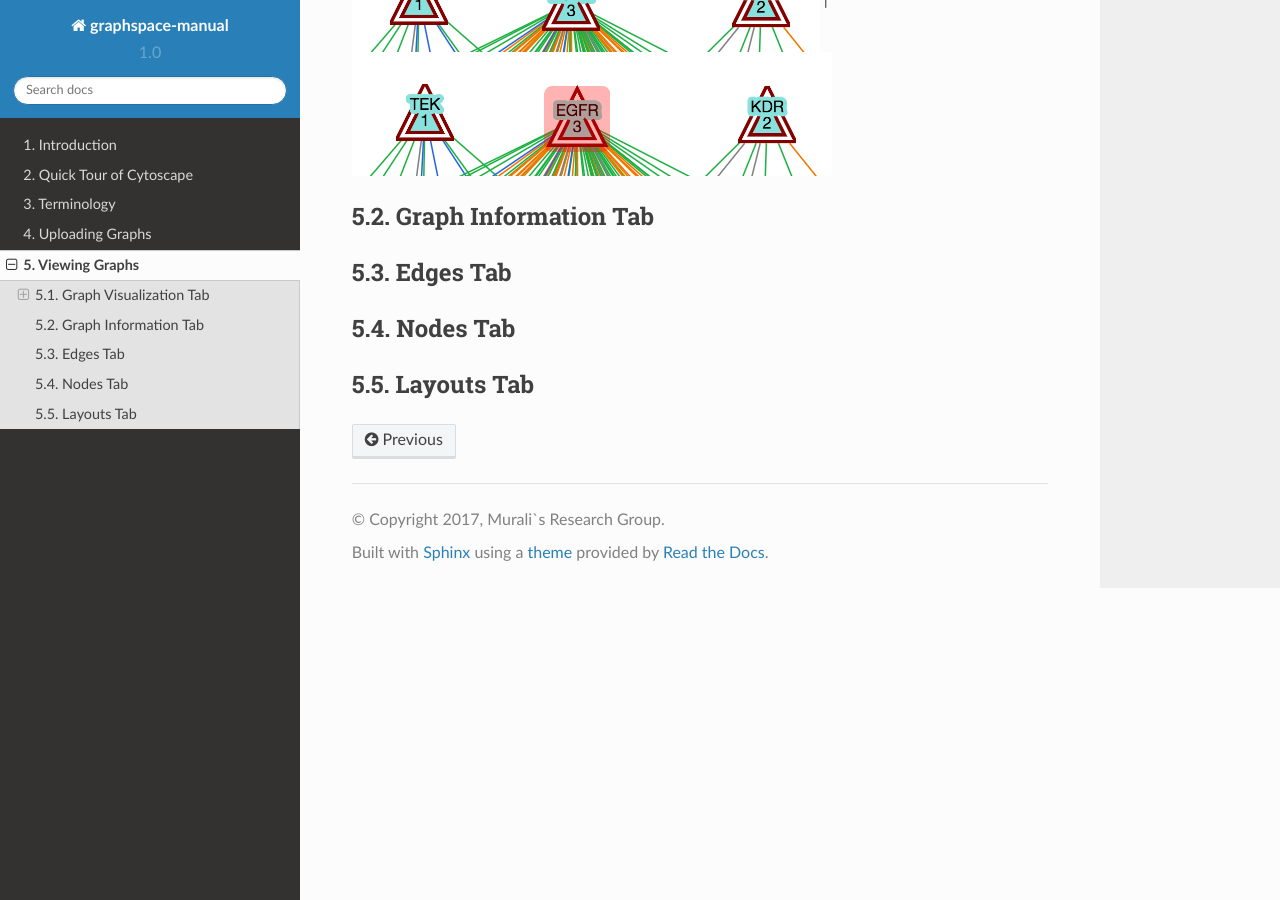
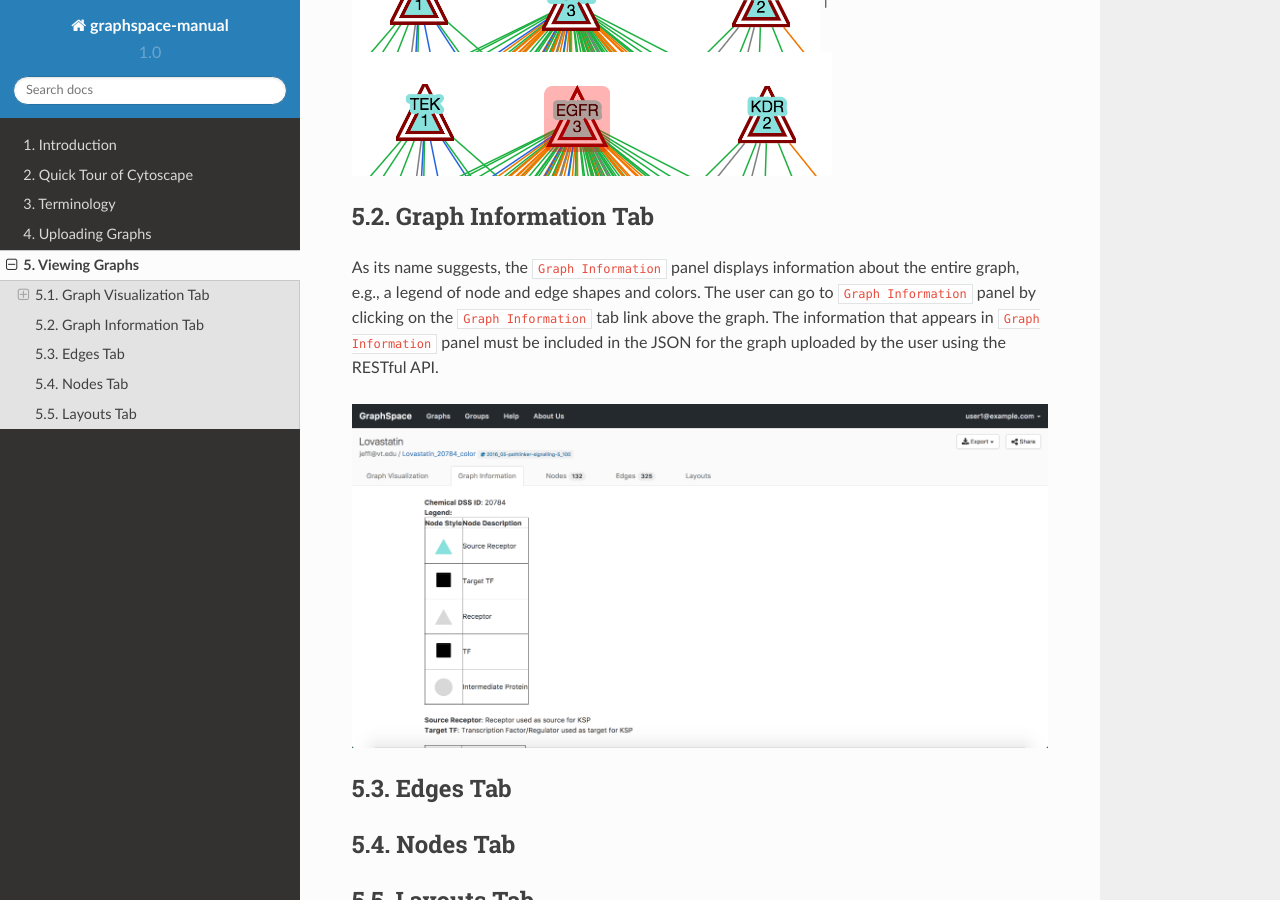
Before and after one commit to adbharadwaj/graphspace-manual, a Sphinx documentation site: the page built from docs/Viewing_Graphs.md, in a window 1280 px wide and 900 px high, scrolled down 1981 px. Built offline with Sphinx 7.4.7 and the Read the Docs theme 2.0.0, drawn with Linux system fonts in a browser that asks for light colours.

Commit message:
Update Viewing_Graphs.md

```diff
--- a/docs/Viewing_Graphs.md
+++ b/docs/Viewing_Graphs.md
@@ -38,6 +38,10 @@ EGFR before highlighting             |  EGFR after highlighting
 
 ## Graph Information Tab
 
+As its name suggests, the `Graph Information` panel displays information about the entire graph, e.g., a legend of node and edge shapes and colors. The user can go to `Graph Information` panel by clicking on the `Graph Information` tab link above the graph. The information that appears in `Graph Information` panel must be included in the JSON for the graph uploaded by the user using the RESTful API.
+
+![Graph Information Tab Image](_static/images/gs-screenshot-user1-lovastatin-graph-information-tab.png)
+
 ## Edges Tab
 
 ## Nodes Tab
```
